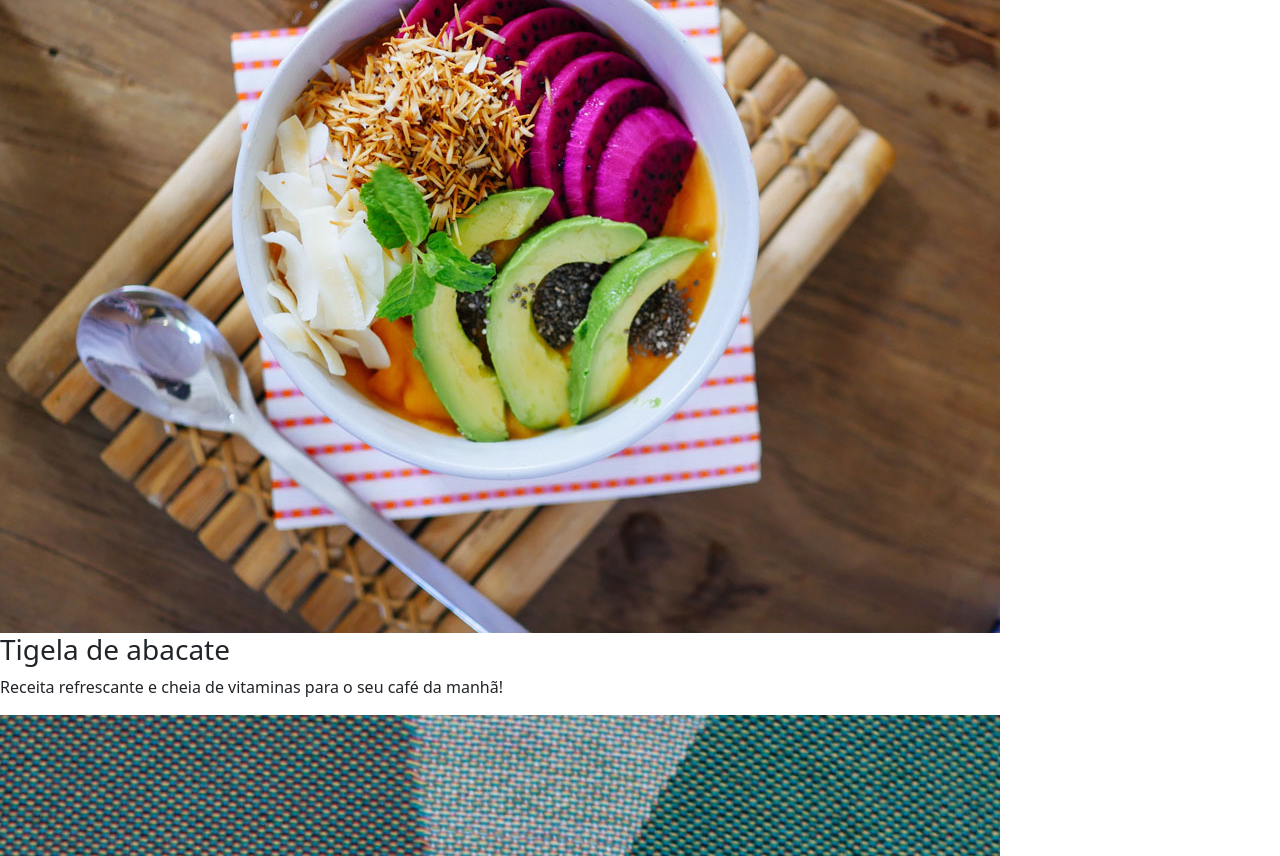
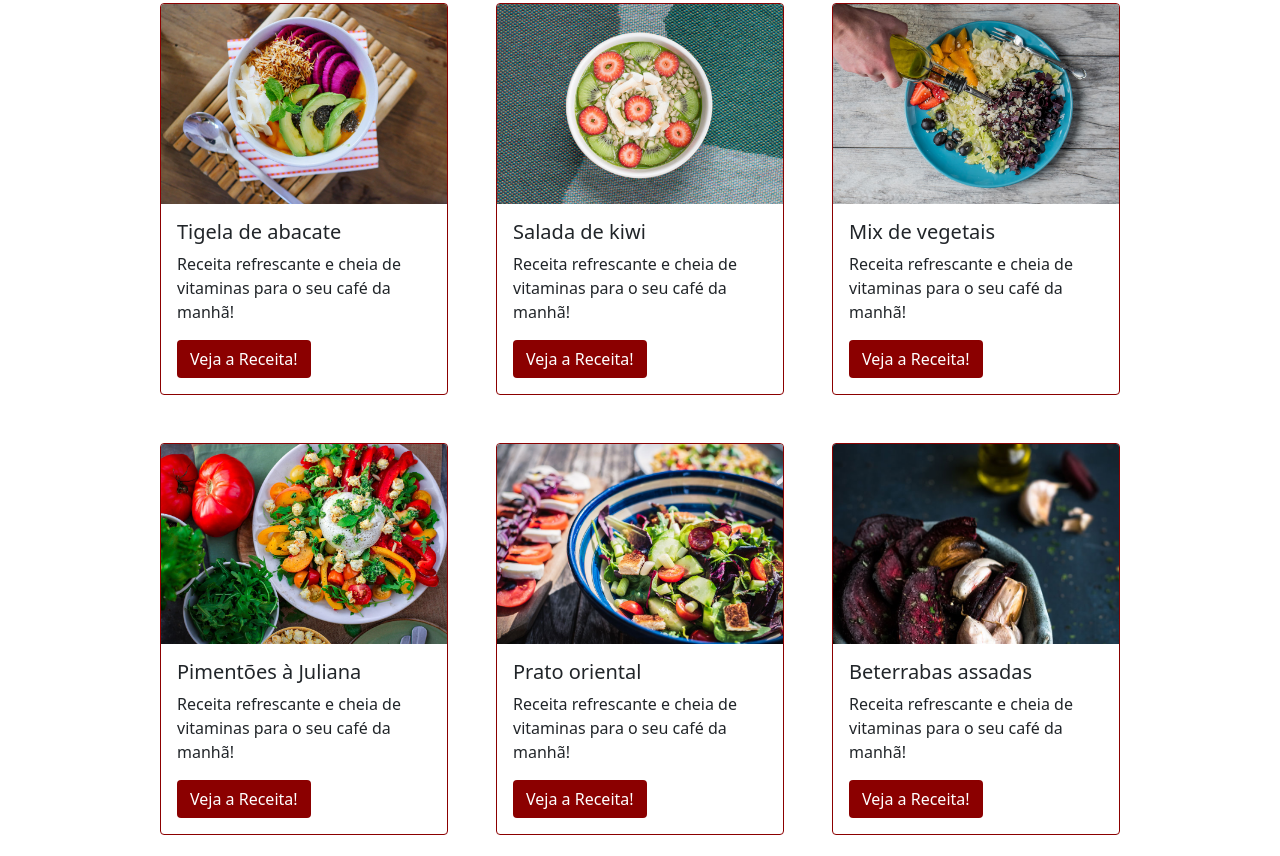
Before and after one commit to viniflopes/Projeto-Bootstrap, a plain HTML site: page index.html in a window 1280 px wide. Shown: the part 669-1525 px from the top of the page. Drawn offline with nearby package versions, Linux system fonts and the light colour scheme.

Commit message:
Add margin, padding, columns e alinhamento

```diff
--- a/index.html
+++ b/index.html
@@ -13,6 +13,7 @@
 </head>
 
 <body>
+  <header>
     <nav class="navbar navbar-expand-lg navbar-light bg-light">
       <div class="container-fluid">
         <a class="navbar-brand" href="#">Fruta&Fruto</a>
@@ -37,7 +38,10 @@
         </div>
       </div>
     </nav>
+  </header>
 
+  <main>
+    <section class="carrosel">
       <div id="carouselExampleCaptions" class="carousel slide" data-bs-ride="carousel" data-bs-interval="3000">
         <div class="carousel-indicators">
           <button type="button" data-bs-target="#carouselExampleCaptions" data-bs-slide-to="0" class="active" aria-current="true" aria-label="Slide 1"></button>
@@ -57,43 +61,84 @@
               </div>
             </div>
           </div>
+
         <button class="carousel-control-prev" type="button" data-bs-target="#carouselExampleCaptions" data-bs-slide="prev">
           <span class="carousel-control-prev-icon" aria-hidden="true"></span>
-        <span class="visually-hidden">Previous</span>
+          <span class="visually-hidden">Anterior</span>
         </button>
         <button class="carousel-control-next" type="button" data-bs-target="#carouselExampleCaptions" data-bs-slide="next">
           <span class="carousel-control-next-icon" aria-hidden="true"></span>
-        <span class="visually-hidden">Next</span>
+          <span class="visually-hidden">Próximo</span>
         </button>
       </div>
+    </section>
 
-  <h1 class="text-center fonteTitulo corEspecial">Receitas para economizar e ganhar saúde</h1>
-  <p class="text-center text-secondary">Nossas receitas ajudam você a aproveitar melhor os alimentos, economizar, ganhar tempo e praticidade</p>
+    <section class="titulo">
+      <h1 class="text-center fonteTitulo corEspecial pt-5">Receitas para economizar e ganhar saúde</h1>
+      <p class="text-center text-secondary pb-5">Nossas receitas ajudam você a aproveitar melhor os alimentos, economizar, ganhar tempo e praticidade</p>
+    </section>
 
-  <img src="src/img/receita-abacate.jpg" alt="tigela com salada de abacate, vista superior">
-  <h3>Tigela de abacate</h3>
-  <p>Receita refrescante e cheia de vitaminas para o seu café da manhã!</p>
+    <section class="container" id="receitas">
+      <div class="row justify-content-center">
 
-  <img src="src/img/receita-kiwi.jpg" alt="tigela de mingau com kiwi, vista superior">
-  <h3>Salada de kiwi</h3>
-  <p>Receita refrescante e cheia de vitaminas para o seu café da manhã!</p>
+        <article class="card bordaCorEspecial cardLargura p-0 m-4 col-12 col-md-4">
+          <img src="src/img/receita-abacate.jpg" class="card-img-top cardPosicaoImagem" alt="tigela com salada de abacate, vista superior">
+            <div class="card-body">
+              <h5 class="card-title">Tigela de abacate</h5>
+              <p class="card-text">Receita refrescante e cheia de vitaminas para o seu café da manhã!</p>
+              <a href="#" class="btn botaoCorEspecial">Veja a Receita!</a>
+            </div>
+        </article>
 
-  <img src="src/img/receita-mix.jpg" alt="prato com mix de vegetais e mão de pessoa adicionando azeite, vista superior">
-  <h3>Mix de vegetais</h3>
-  <p>Receita refrescante e cheia de vitaminas para o seu café da manhã!</p>
+        <article class="card bordaCorEspecial cardLargura p-0 m-4 col-12 col-md-4">
+          <img src="src/img/receita-kiwi.jpg" class="card-img-top cardPosicaoImagem" alt="tigela de mingau com kiwi, vista superior">
+            <div class="card-body">
+              <h5 class="card-title">Salada de kiwi</h5>
+              <p class="card-text">Receita refrescante e cheia de vitaminas para o seu café da manhã!</p>
+              <a href="#" class="btn botaoCorEspecial">Veja a Receita!</a>
+            </div>
+        </article>
 
-  <img src="src/img/receita-pimentoes.jpg" alt="prato de salada de pimentões com alguns ingredientes ao lado, vista superior">
-  <h3>Pimentões à Juliana</h3>
-  <p>Receita refrescante e cheia de vitaminas para o seu café da manhã!</p>
+        <article class="card bordaCorEspecial cardLargura p-0 m-4 col-12 col-md-4">
+          <img src="src/img/receita-mix.jpg" class="card-img-top cardPosicaoImagem" alt="prato com mix de vegetais e mão de pessoa adicionando azeite, vista superior">
+            <div class="card-body">
+              <h5 class="card-title">Mix de vegetais</h5>
+              <p class="card-text">Receita refrescante e cheia de vitaminas para o seu café da manhã!</p>
+              <a href="#" class="btn botaoCorEspecial">Veja a Receita!</a>
+            </div>
+        </article>
 
-  <img src="src/img/receita-oriental.jpg" alt="tigela com salada de vegetais estilo oriental, vista de cima">
-  <h3>Prato oriental</h3>
-  <p>Receita refrescante e cheia de vitaminas para o seu café da manhã!</p>
+        <article class="card bordaCorEspecial cardLargura p-0 m-4 col-12 col-md-4">
+          <img src="src/img/receita-pimentoes.jpg" class="card-img-top cardPosicaoImagem" alt="prato de salada de pimentões com alguns ingredientes ao lado, vista superior">
+            <div class="card-body">
+              <h5 class="card-title">Pimentões à Juliana</h5>
+              <p class="card-text">Receita refrescante e cheia de vitaminas para o seu café da manhã!</p>
+              <a href="#" class="btn botaoCorEspecial">Veja a Receita!</a>
+            </div>
+        </article>
 
-  <img src="src/img/receita-beterrabas.jpg" alt="tigela com beterrabas e dentes de alho assados em primeiro plano, com ingredientes ao fundo">
-  <h3>Beterrabas assadas</h3>
-  <p>Receita refrescante e cheia de vitaminas para o seu café da manhã!
-  </p>
+        <article class="card bordaCorEspecial cardLargura p-0 m-4 col-12 col-md-4">
+          <img src="src/img/receita-oriental.jpg" class="card-img-top cardPosicaoImagem" alt="tigela com salada de vegetais estilo oriental, vista de cima">
+            <div class="card-body">
+              <h5 class="card-title">Prato oriental</h5>
+              <p class="card-text">Receita refrescante e cheia de vitaminas para o seu café da manhã!</p>
+              <a href="#" class="btn botaoCorEspecial">Veja a Receita!</a>
+            </div>
+        </article>
+
+        <article class="card bordaCorEspecial cardLargura p-0 m-4 col-12 col-md-4">
+          <img src="src/img/receita-beterrabas.jpg" class="card-img-top cardPosicaoImagem" alt="tigela com beterrabas e dentes de alho assados em primeiro plano, com ingredientes ao fundo">
+            <div class="card-body">
+              <h5 class="card-title">Beterrabas assadas</h5>
+              <p class="card-text">Receita refrescante e cheia de vitaminas para o seu café da manhã!</p>
+              <a href="#" class="btn botaoCorEspecial">Veja a Receita!</a>
+            </div>
+        </article>
+
+      </div>
+    </section>
+
+  </main>
 
   <p>contato:<a href="mailto:email@frutafruto.com.br">email@frutafruto.com.br</a></p>
 
--- a/src/style.css
+++ b/src/style.css
@@ -1,3 +1,6 @@
+.card.cardLargura {
+    max-width: 18rem;
+}
 .imagemCarroselUm {
     object-fit: cover;
     object-position: 0 80%;
@@ -13,3 +16,14 @@
 .corEspecial {
     color: darkred;
 }
+.card.bordaCorEspecial {
+    border-color: darkred;
+}
+.btn.botaoCorEspecial {
+    background-color: darkred;
+    color: white;
+}
+.cardPosicaoImagem {
+    object-fit: cover;
+    height: 200px;
+}
```
Lines whose indentation alone changed are shown as unchanged.
